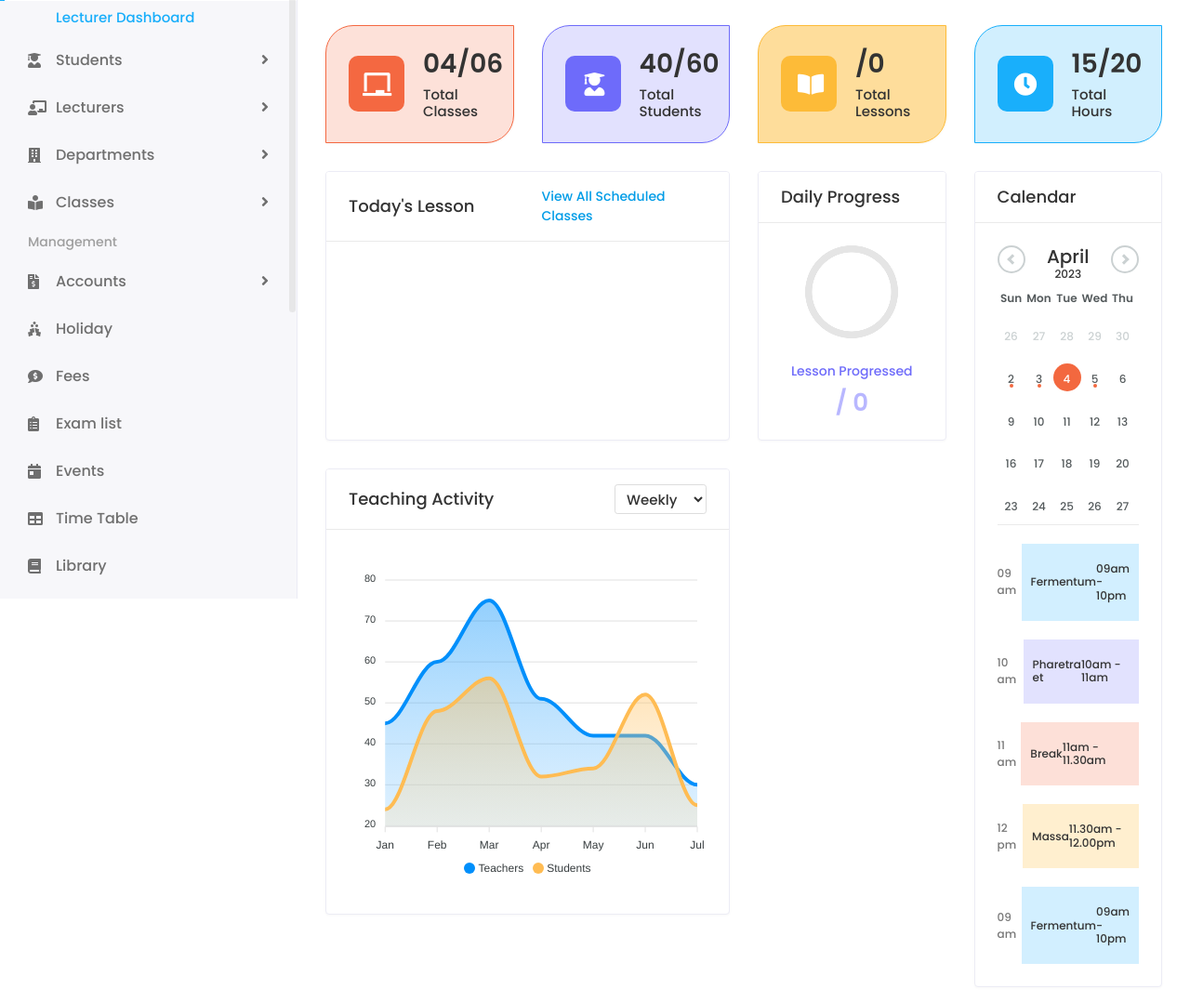
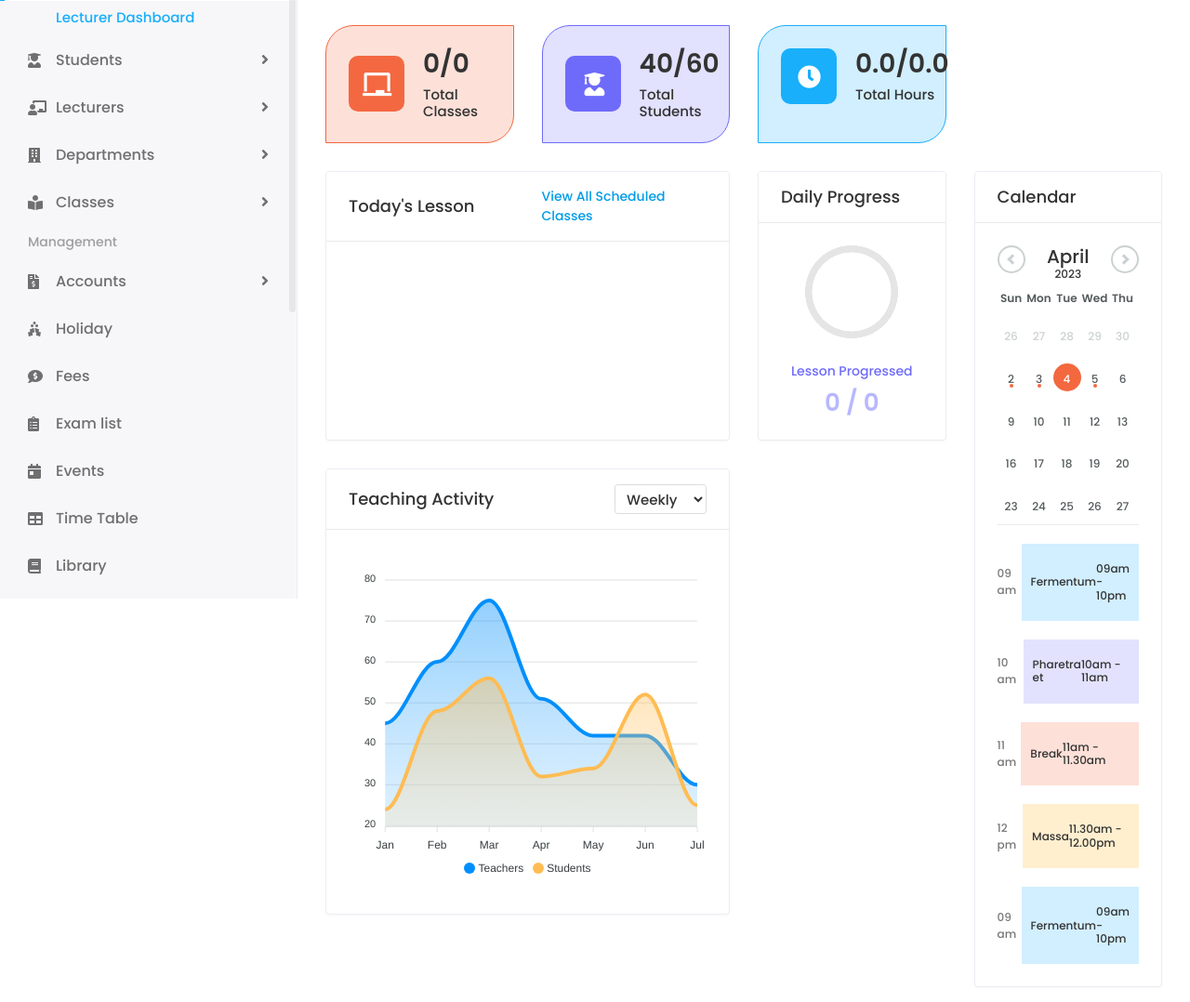
Before and after one commit to niahtech/preschool, a PHP site: page /teacher-dashboard.php in a window 1280 px wide. Shown: the part 156-1234 px from the top of the page at 93% size. Run offline with PHP 8.4, Linux system fonts and the light colour scheme; the visitor is signed in with stand-in values (Sample User, id 1); data comes from the database, SQL or seed files in the repository; data that the repository does not hold is empty.

Commit message:
worked on the total hours

```diff
--- a/change-date.js
+++ b/change-date.js
@@ -23,7 +23,7 @@ function currentTime() {
         var start = startTime[i].textContent.split(':');
         var end = endTime[i].textContent.split(':');
 
-        if ((currentHour >= start[0] && currentMinute >= start[1]) && ((currentHour == end[0] && currentMinute < end[1]) || currentHour < end[0])) {
+        if ((currentHour >= start[0] && currentMinute >= start[1] || currentMinute < start[1]) && ((currentHour == end[0] && currentMinute < end[1]) || currentHour < end[0])) {
             second[i].textContent = 'Ongoing';
         }
         if ((currentHour == end[0] && currentMinute >= end[1]) || currentHour > end[0]) {
@@ -55,21 +55,25 @@ function ongoing() {
 
 setInterval(ongoing, 1000);
 
+
 // calculate the number of completed classes
-// const completed = document.querySelector('.completed');
 
 var comp = 0;
-
+document.querySelector('.completed').textContent = comp;
+document.querySelector('.complete').textContent = comp;
 
 const interval = setInterval(() => {
     let secs = [...document.querySelectorAll("td>a.status")];
     secs.forEach((el) => {
         if (el.dataset['status'] == 'Completed') {
+            // setting the completed class and lessons
             comp++;
             document.querySelector('.completed').textContent = comp;
             document.querySelector('.complete').textContent = comp;
 
-            const progress = document.querySelector('.completed').textContent / document.querySelector(".totalClass").textContent * 100;
+
+            // working on the progress bar
+            var progress = document.querySelector('.completed').textContent / document.querySelector(".totalClass").textContent * 100;
 
             document.querySelector(".prog").dataset["percent"] = progress;
             document.querySelector(".perc").textContent = progress.toFixed(1) + '%';
@@ -97,3 +101,27 @@ const interval = setInterval(() => {
         }
     })
 }, 100)
+
+// Calculating the total hours of the daily scheduled class
+var hour = 0;
+var minutes = [...document.querySelectorAll(".minutes")];
+var hours = setInterval(() => {
+    minutes.forEach((el) => {
+        hour += parseInt(el.textContent);
+    })
+    document.querySelector(".totalHours").textContent = (hour/60).toFixed(1)
+
+    // working on the completed hours
+    var date = new Date();
+    var completedHour = 0;
+    for(let i=0; i<endTime.length; i++){
+        var end = endTime[i].textContent.split(':');
+        if((date.getHours() == end[0] && date.getMinutes() >= end[1]) || date.getHours() > end[0]){
+            completedHour += parseInt(minutes[i].textContent);
+        }
+    }
+    document.querySelector(".completedHour").textContent = (completedHour/60).toFixed(1);
+
+
+    clearInterval(hours);
+}, 100);
--- a/libs/function.php
+++ b/libs/function.php
@@ -67,7 +67,7 @@
     function timeDifference($start, $end){
         $difference = strtotime($start) - strtotime($end);
 
-        echo round(abs($difference)/60,2).' minutes';
+        echo round(abs($difference)/60,2);
     }
 
     function status($start, $end){
--- a/teacher-dashboard.php
+++ b/teacher-dashboard.php
@@ -34,7 +34,7 @@ $course = explode(',', $courses);
                         <i class="fas fa-chalkboard"></i>
                      </div>
                      <div class="db-info">
-                        <h3>04/06</h3>
+                        <h3><span class="completed"></span>/<span class="totalClass"><?= count($schedules) ?></span></h3>
                         <h6>Total Classes</h6>
                      </div>
                   </div>
@@ -57,21 +57,6 @@ $course = explode(',', $courses);
             </div>
          </div>
          <div class="col-xl-3 col-sm-6 col-12 d-flex">
-            <div class="card bg-seven w-100">
-               <div class="card-body">
-                  <div class="db-widgets d-flex justify-content-between align-items-center">
-                     <div class="db-icon">
-                        <i class="fas fa-book-open"></i>
-                     </div>
-                     <div class="db-info">
-                        <h3><span class="completed"></span>/<span class="totalClass"><?= count($schedules) ?></span></h3>
-                        <h6>Total Lessons</h6>
-                     </div>
-                  </div>
-               </div>
-            </div>
-         </div>
-         <div class="col-xl-3 col-sm-6 col-12 d-flex">
             <div class="card bg-eight w-100">
                <div class="card-body">
                   <div class="db-widgets d-flex justify-content-between align-items-center">
@@ -79,7 +64,7 @@ $course = explode(',', $courses);
                         <i class="fas fa-clock"></i>
                      </div>
                      <div class="db-info">
-                        <h3>15/20</h3>
+                        <h3> <span class="completedHour"></span>/<span class="totalHours"></span></h3>
                         <h6>Total Hours</h6>
                      </div>
                   </div>
@@ -113,7 +98,7 @@ $course = explode(',', $courses);
                                        <td>
                                           <div class="date">
                                              <b><?= changeDate($sch['date']) ?><div class="day" style="display:inline"><?= changeDate($sch['date']) ?></div></b>
-                                             <p><span class="startTime"><?= $sch['startTime'] ?></span> - <span class="endTime"><?= $sch['endTime'] ?></span> (<?= timeDifference($sch['startTime'], $sch['endTime']); ?>)</p>
+                                             <p><span class="startTime"><?= $sch['startTime'] ?></span> - <span class="endTime"><?= $sch['endTime'] ?></span> (<span class="minutes"><?= timeDifference($sch['startTime'], $sch['endTime']); ?></span> minutes)</p>
                                           </div>
                                        </td>
                                        <td>
```
